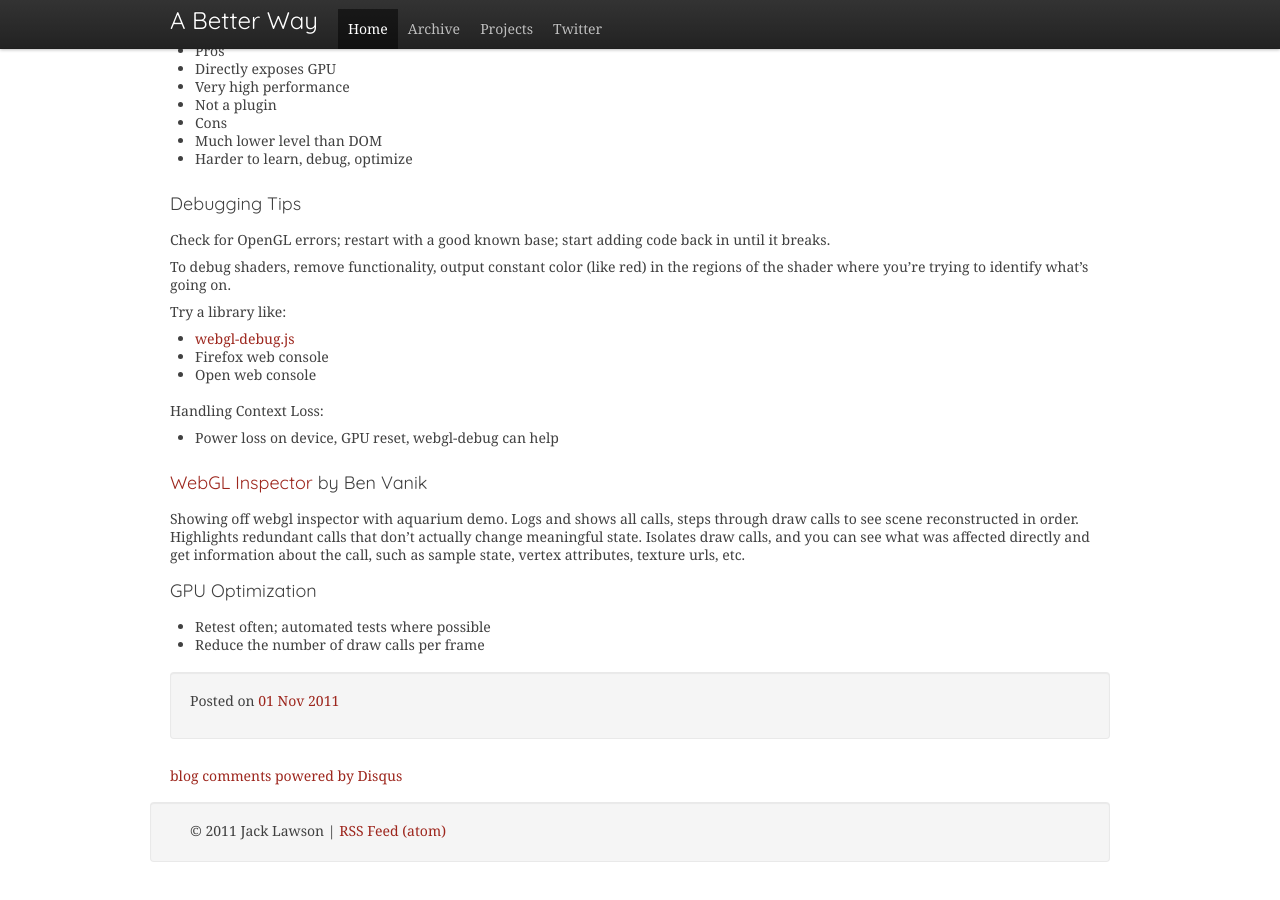
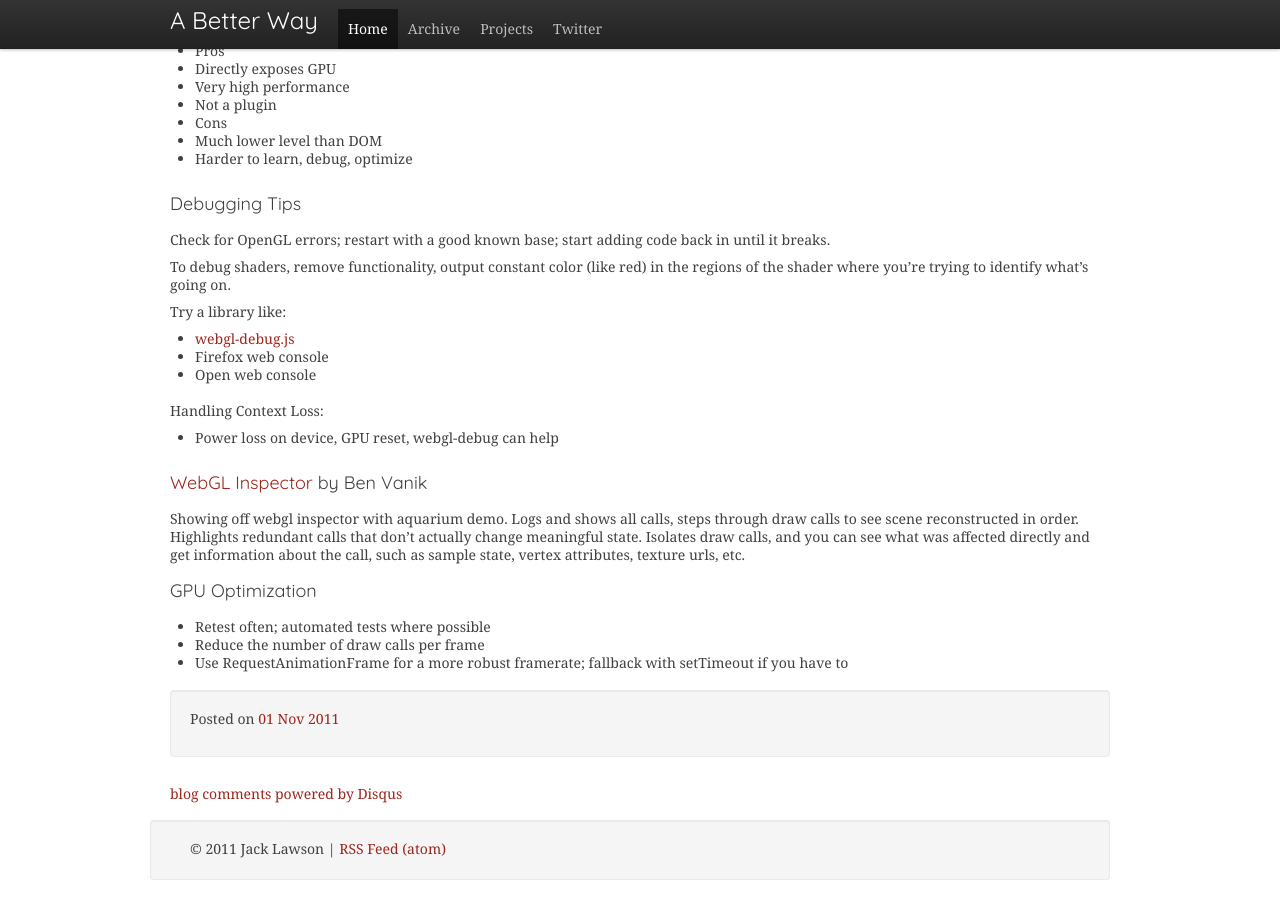
Before and after one commit to ajacksified/ajacksified.github.com, a Jekyll site: the page built from _posts/2011-11-01-new-game-conf-liveblog.markdown, in a window 1280 px wide and 900 px high, scrolled down 722 px. Built offline with Jekyll 4.4.1, drawn with Linux system fonts in a browser that asks for light colours; nearby versions of some CDN libraries; some web fonts are replaced; comment, search, counter and statistics services are not loaded.

Commit message:
Session 2

```diff
--- a/_posts/2011-11-01-new-game-conf-liveblog.markdown
+++ b/_posts/2011-11-01-new-game-conf-liveblog.markdown
@@ -65,3 +65,4 @@ state, vertex attributes, texture urls, etc.
 
 * Retest often; automated tests where possible
 * Reduce the number of draw calls per frame
+* Use RequestAnimationFrame for a more robust framerate; fallback with setTimeout if you have to
```
